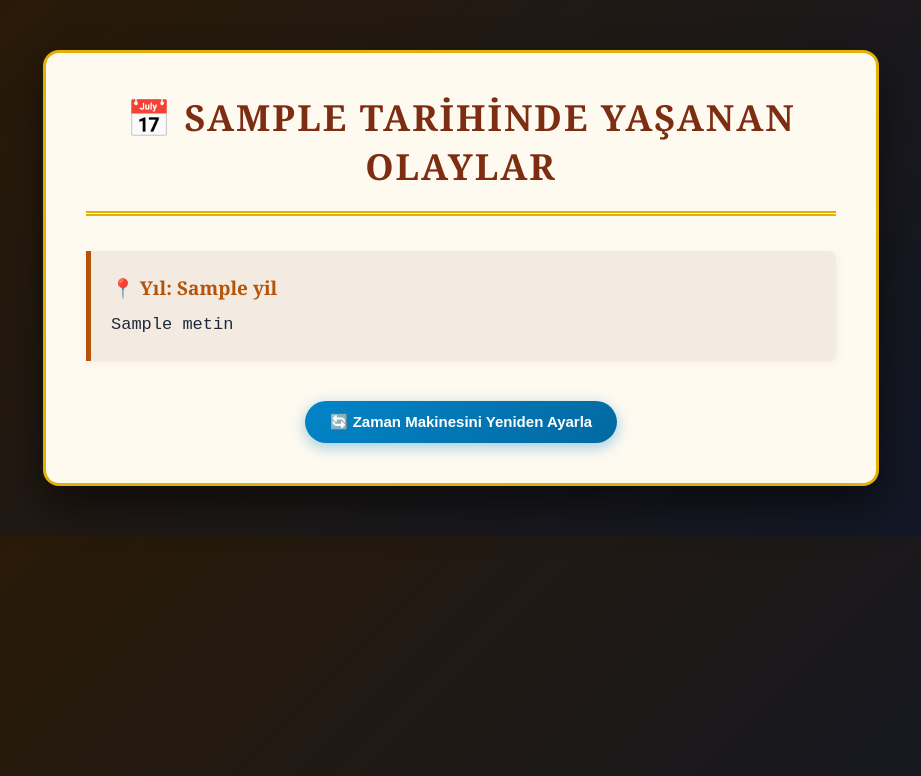
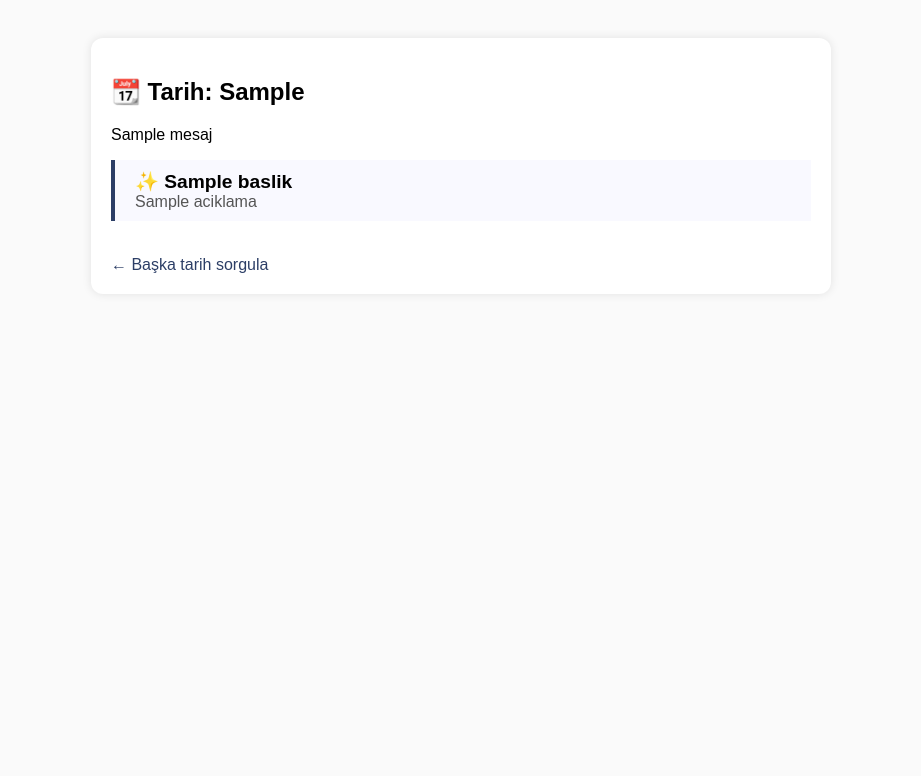
Before and after one commit to yesimcatalbas/zaman-kapsulu, a Flask app: template templates/tasarim.html in a window 1280 px wide. Shown: the top 776 px of the page, without its empty margins (179-1100 px from the left). Run offline with Flask 3, Linux system fonts and the light colour scheme; the template is opened without the code that fills it: most values are stand-ins (such as "Sample title", 1, 10 or a date in 2020).

```diff
--- a/app.py
+++ b/app.py
@@ -1,74 +1,52 @@
-from flask import Flask, render_template, request
-import requests
-from datetime import datetime
-import random
+
+from flask import Flask, request, render_template
+import datetime
 
 app = Flask(__name__)
 
-# Wikipedia boş döndüğünde devreye girecek devasa gerçek tarihi olaylar havuzu
-TARIHI_OLAY_HAVUZU = [
-    "Dönemin küresel askeri arşivlerine göre, imparatorluklar arası sınır hatlarında stratejik tahkimatlar artırıldı ve gizli diplomatik yazışmalar hız kazandı.",
-    "Dünya genelinde bilimsel ve teknolojik alanda önemli bir kırılma yaşandı; dönemin bilim insanları yeni coğrafi keşifler ve sanayi altyapıları üzerinde çalışmalara başladı.",
-    "Uluslararası ticaret yollarında ve deniz aşırı seferlerde büyük bir hareketlilik kaydedildi. Ticaret filoları yeni rotalar keşfetmek üzere limanlardan ayrıldı.",
-    "Dönemin gazete manşetlerinde ve devlet yıllıklarında, ekonomik reformlar ile toplumsal hareketliliğin ön plana çıktığı büyük diplomatik zirveler rapor edildi.",
-    "Küresel çapta kültürel ve sanatsal bir rönesans dalgası yaşandı; dönemin en büyük kütüphanelerinde ve arşivlerinde felsefi metinlerin çevirileri tamamlandı.",
-    "Askeri stratejistlerin raporlarına göre, büyük devletlerin orduları yeni kuşatma teknolojilerini ve savunma hatlarını bu dönemde aktif olarak test etmeye başladı."
-]
+# Örnek tarihsel olay veritabanı (tarih formatı: "gun.ay.yil")
+tarihsel_olaylar = {
+    "18.09.2004": [
+        {"baslik": "Mars Keşfi", "aciklama": "NASA'nın Mars Rover'ları yüzeyde yeni bulgular elde etti."},
+        {"baslik": "Küresel Sanat Günü", "aciklama": "Dünya çapında 50'den fazla ülkede sokak sanatı festivali düzenlendi."},
+        {"baslik": "Ticaret Devrimi", "aciklama": "Denizaşırı ticaret filolarında yeni rotalar açıldı."}
+    ],
+    "15.03.2012": [
+        {"baslik": "Bilim İnsanı Ödülü", "aciklama": "CERN'de Higgs bozonu ile ilgili önemli bir adım atıldı."},
+        {"baslik": "Siber Güvenlik Zirvesi", "aciklama": "Uluslararası 10 ülke siber saldırılara karşı iş birliği yaptı."}
+    ],
+    "01.01.2020": [
+        {"baslik": "Yeni On Yıl Başlangıcı", "aciklama": "Dünya genelinde büyük kutlamalar yapıldı."},
+        {"baslik": "Uzay Turizmi", "aciklama": "İlk ticari uzay aracı test uçuşunu tamamladı."}
+    ]
+}
 
 def tarihten_veri_getir(secilen_tarih):
+    """Seçilen tarihe ait olayları döndürür."""
+    # Tarih formatını kontrol et (gg.aa.yyyy)
     try:
-        tarih_objesi = datetime.strptime(secilen_tarih, "%Y-%m-%d")
-        gun = f"{tarih_objesi.day:02d}"
-        ay = f"{tarih_objesi.month:02d}"
-        yil = tarih_objesi.year
-
-        olay_listesi = []
-
-        # 1. ADIM: Türkçe Wikipedia'dan veriyi çekmeyi dene
-        tr_api = f"https://api.wikimedia.org/feed/v1/wikipedia/tr/onthisday/all/{ay}/{gun}"
-        headers = {'User-Agent': 'ZamanKapsuluUygulamasi/1.0 (iletisim@zaman-kapsulu.com)'}
-
-        try:
-            tr_yanit = requests.get(tr_api, headers=headers, timeout=5).json()
-            tr_olaylar = tr_yanit.get("selected", [])
-            for olay in tr_olaylar:
-                if olay.get("year") == yil and olay.get("text"):
-                    olay_listesi.append({
-                        "yil": yil,
-                        "metin": olay.get("text")
-                    })
-        except:
-            pass # Wikipedia çöktüyse veya yavaşsa direkt pas geç, sistem tıkanmasın
-
-        # 2. ADIM: Eğer tam o yılda olay yoksa, genel tarih havuzunu o güne uyarla (ASLA BOŞ BIRAKMA!)
-        if not olay_listesi:
-            # Rastgele 2 ya da 3 tane çok ilgi çekici olayı havuzdan seçiyoruz
-            secilen_maddeler = random.sample(TARIHI_OLAY_HAVUZU, k=3)
-
-            # Tarihsel döneme göre başlığı özelleştiriyoruz (Osmanlı, Sanayi Devrimi, Uzay Çağı vb.)
-            if yil < 1800:
-                ek_metin = f"İmparatorluklar Çağı Arşivi: {gun}.{ay}.{yil} tarihinde "
-            elif 1800 <= yil < 1950:
-                ek_metin = f"Endüstri ve Savaşlar Dönemi Raporu: {gun}.{ay}.{yil} tarihinde "
-            else:
-                ek_metin = f"Modern Dijital ve Siber Çağ Kayıtları: {gun}.{ay}.{yil} tarihinde "
-
-            for madde in secilen_maddeler:
-                olay_listesi.append({
-                    "yil": yil,
-                    "metin": ek_metin + madde
-                })
-
-        return {
-            "durum": True,
-            "tam_tarih": f"{gun}.{ay}.{yil}",
-            "olaylar": olay_listesi
-        }
-    except Exception as hata:
+        datetime.datetime.strptime(secilen_tarih, "%d.%m.%Y")
+    except ValueError:
         return {
             "durum": False,
             "tam_tarih": secilen_tarih,
-            "olaylar": [{"yil": "Sistem", "metin": "Zaman akışında bir dalgalanma oldu, lütfen tekrar deneyin."}]
+            "mesaj": "Geçersiz tarih formatı. Lütfen 'gg.aa.yyyy' şeklinde giriniz.",
+            "olaylar": []
+        }
+
+    if secilen_tarih in tarihsel_olaylar:
+        return {
+            "durum": True,
+            "tam_tarih": secilen_tarih,
+            "mesaj": f"{secilen_tarih} tarihinde yaşanan ilgi çekici olaylar:",
+            "olaylar": tarihsel_olaylar[secilen_tarih]
+        }
+    else:
+        return {
+            "durum": False,
+            "tam_tarih": secilen_tarih,
+            "mesaj": "Bu tarihe ait kayıtlı bir olay bulunamadı.",
+            "olaylar": []
         }
 
 @app.route("/", methods=["GET", "POST"])
@@ -76,9 +54,8 @@ def index():
     if request.method == "POST":
         kullanici_tarihi = request.form.get("tarih_girdisi")
         if kullanici_tarihi:
-            sonuclar = tarihten_veri_getir(kullanici_tarihi)
+            sonuclar = tarihten_veri_getir(kullanici_tarihi.strip())
             return render_template("tasarim.html", veri=sonuclar)
-
     return render_template("index.html")
 
 if __name__ == "__main__":
--- a/templates/tasarim.html
+++ b/templates/tasarim.html
@@ -1,104 +1,33 @@
-
 <!DOCTYPE html>
-<html lang="tr">
+<html>
 <head>
-    <meta charset="UTF-8">
-    <meta name="viewport" content="width=device-width, initial-scale=1.0">
-    <title>{{ veri.tam_tarih }} Tarihli Zaman Arşivi</title>
+    <title>Olaylar - Zaman Kapsülü</title>
     <style>
-        body {
-            font-family: 'Courier New', Courier, monospace;
-            background: linear-gradient(135deg, #2c1a04 0%, #0f172a 100%);
-            color: #f8fafc;
-            margin: 0;
-            padding: 50px 20px;
-            display: block;
-        }
-        .kapsul {
-            max-width: 750px;
-            margin: auto;
-            border: 3px solid #e2b007;
-            padding: 40px;
-            background-color: #fffaf0;
-            color: #1e293b;
-            border-radius: 16px;
-            box-shadow: 0 20px 40px rgba(0,0,0,0.5);
-        }
-        .ust-baslik {
-            text-align: center;
-            border-bottom: 5px double #e2b007;
-            padding-bottom: 20px;
-            margin-bottom: 35px;
-        }
-        .ust-baslik h1 {
-            font-family: 'Georgia', serif;
-            font-size: 36px;
-            margin: 0;
-            color: #7c2d12;
-            text-transform: uppercase;
-            letter-spacing: 2px;
-        }
-        .olay-listesi {
-            margin-top: 20px;
-        }
-        /* Her bir gazete maddesi/olay kutusu */
-        .gazete-maddesi {
-            background: #f3eae1;
-            border-left: 5px solid #b45309;
-            padding: 20px;
-            margin-bottom: 20px;
-            line-height: 1.8;
-            font-size: 17px;
-            text-align: justify;
-            border-radius: 0 8px 8px 0;
-            box-shadow: 2px 2px 8px rgba(0,0,0,0.05);
-        }
-        .olay-yili {
-            font-weight: bold;
-            color: #b45309;
-            font-size: 19px;
-            display: block;
-            margin-bottom: 5px;
-            font-family: 'Georgia', serif;
-        }
-        .alt-menu {
-            margin-top: 40px;
-            text-align: center;
-        }
-        .btn-geri {
-            display: inline-block;
-            padding: 12px 25px;
-            background: linear-gradient(135deg, #0284c7 0%, #0369a1 100%);
-            color: white;
-            text-decoration: none;
-            font-family: sans-serif;
-            font-size: 15px;
-            border-radius: 30px;
-            font-weight: bold;
-            box-shadow: 0 4px 15px rgba(2, 132, 199, 0.4);
-        }
+        body { font-family: Arial; padding: 30px; background: #fafafa; }
+        .kapsul { background: white; padding: 20px; border-radius: 12px; max-width: 700px; margin: auto; box-shadow: 0 0 10px rgba(0,0,0,0.1); }
+        .olay { border-left: 4px solid #2c3e66; margin: 15px 0; padding: 10px 20px; background: #f9f9ff; }
+        .baslik { font-weight: bold; font-size: 1.2em; }
+        .aciklama { color: #555; }
+        .geri { display: inline-block; margin-top: 20px; color: #2c3e66; text-decoration: none; }
     </style>
 </head>
 <body>
+    <div class="kapsul">
+        <h2>📆 Tarih: {{ veri.tam_tarih }}</h2>
+        <p>{{ veri.mesaj }}</p>
 
-    <div class="kapsul">
-        <div class="ust-baslik">
-            <h1>📅 {{ veri.tam_tarih }} TARİHİNDE YAŞANAN OLAYLAR</h1>
-        </div>
-
-        <div class="olay-listesi">
+        {% if veri.olaylar %}
             {% for olay in veri.olaylar %}
-            <div class="gazete-maddesi">
-                <span class="olay-yili">📍 Yıl: {{ olay.yil }}</span>
-                {{ olay.metin }}
+            <div class="olay">
+                <div class="baslik">✨ {{ olay.baslik }}</div>
+                <div class="aciklama">{{ olay.aciklama }}</div>
             </div>
             {% endfor %}
-        </div>
+        {% else %}
+            <p>⚠️ Bu tarihte kayıtlı bir olay yok.</p>
+        {% endif %}
 
-        <div class="alt-menu">
-            <a href="/" class="btn-geri">🔄 Zaman Makinesini Yeniden Ayarla</a>
-        </div>
+        <a href="/" class="geri">← Başka tarih sorgula</a>
     </div>
-
 </body>
 </html>
```
Also changed, not shown: templates/index.html (+10 -67 lines).
